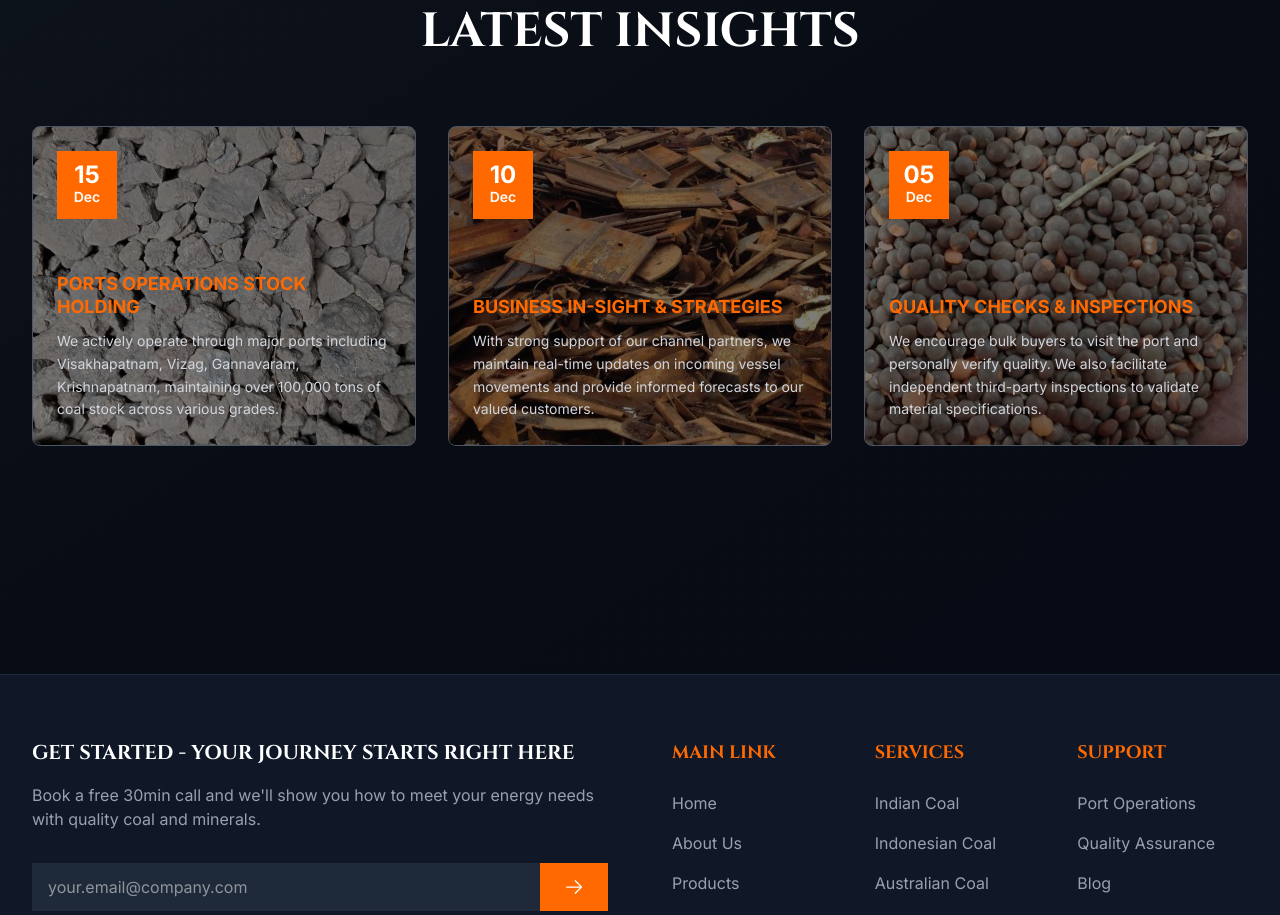
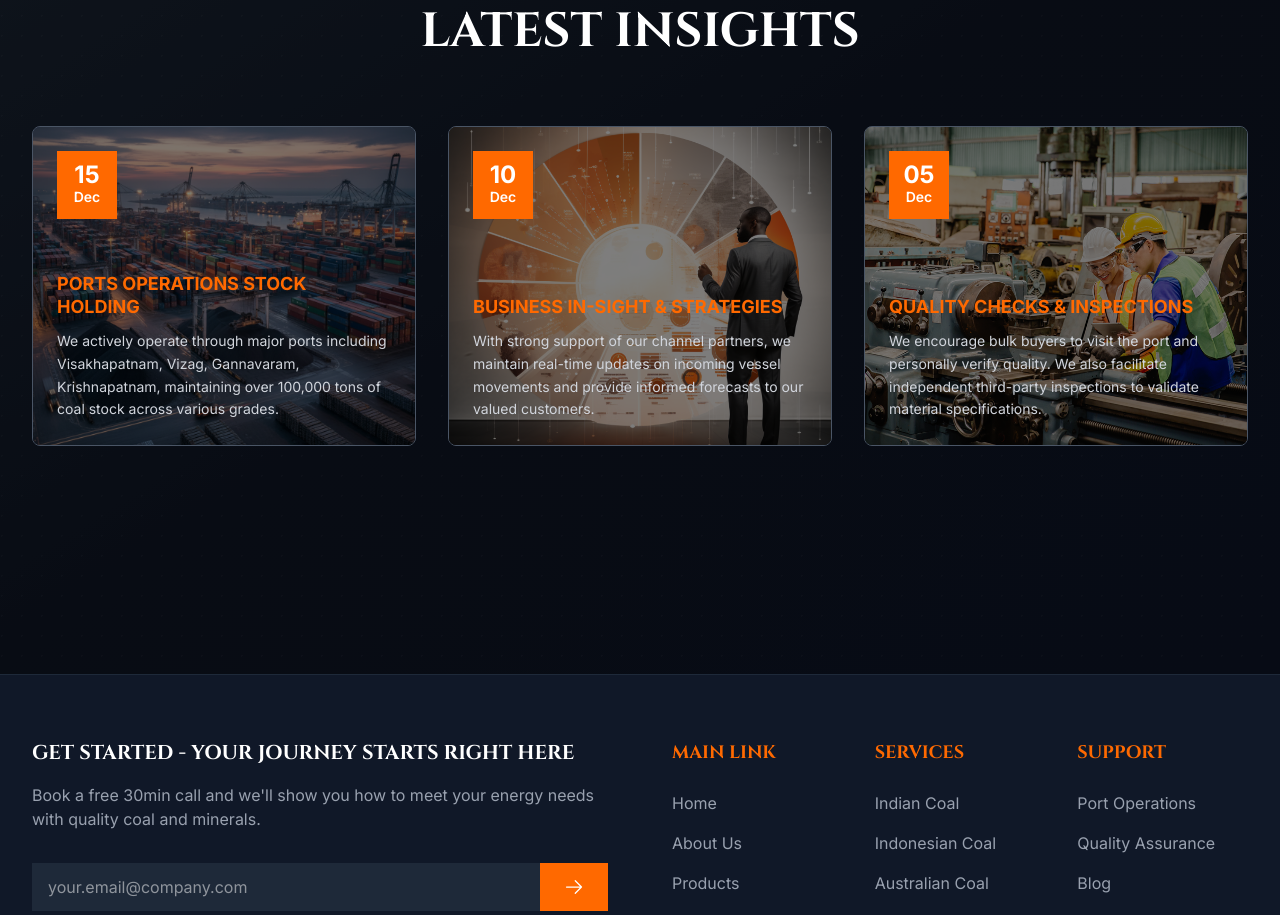
Before and after one commit to gourabsen21s/PeoplesGroup-client-project, a Next.js app: page / in a window 1280 px wide. Shown: the part 6200-7115 px from the top of the page. Built offline with nearby package versions, Linux system fonts and the light colour scheme.

Commit message:
Update BlogSection.tsx

```diff
--- a/src/components/BlogSection.tsx
+++ b/src/components/BlogSection.tsx
@@ -4,19 +4,19 @@ export default function BlogSection() {
       date: { day: '15', month: 'Dec' },
       title: 'PORTS OPERATIONS STOCK HOLDING',
       excerpt: 'We actively operate through major ports including Visakhapatnam, Vizag, Gannavaram, Krishnapatnam, maintaining over 100,000 tons of coal stock across various grades.',
-      image: '/industrial-facility-1.jpg'
+      image: '/p-op.png'
     },
     {
       date: { day: '10', month: 'Dec' },
       title: 'BUSINESS IN-SIGHT & STRATEGIES',
       excerpt: 'With strong support of our channel partners, we maintain real-time updates on incoming vessel movements and provide informed forecasts to our valued customers.',
-      image: '/company-operations.jpg'
+      image: '/inst.png'
     },
     {
       date: { day: '05', month: 'Dec' },
       title: 'QUALITY CHECKS & INSPECTIONS',
       excerpt: 'We encourage bulk buyers to visit the port and personally verify quality. We also facilitate independent third-party inspections to validate material specifications.',
-      image: '/coal-processing-2.jpg'
+      image: '/quality-inspect.png'
     }
   ];
 
```
